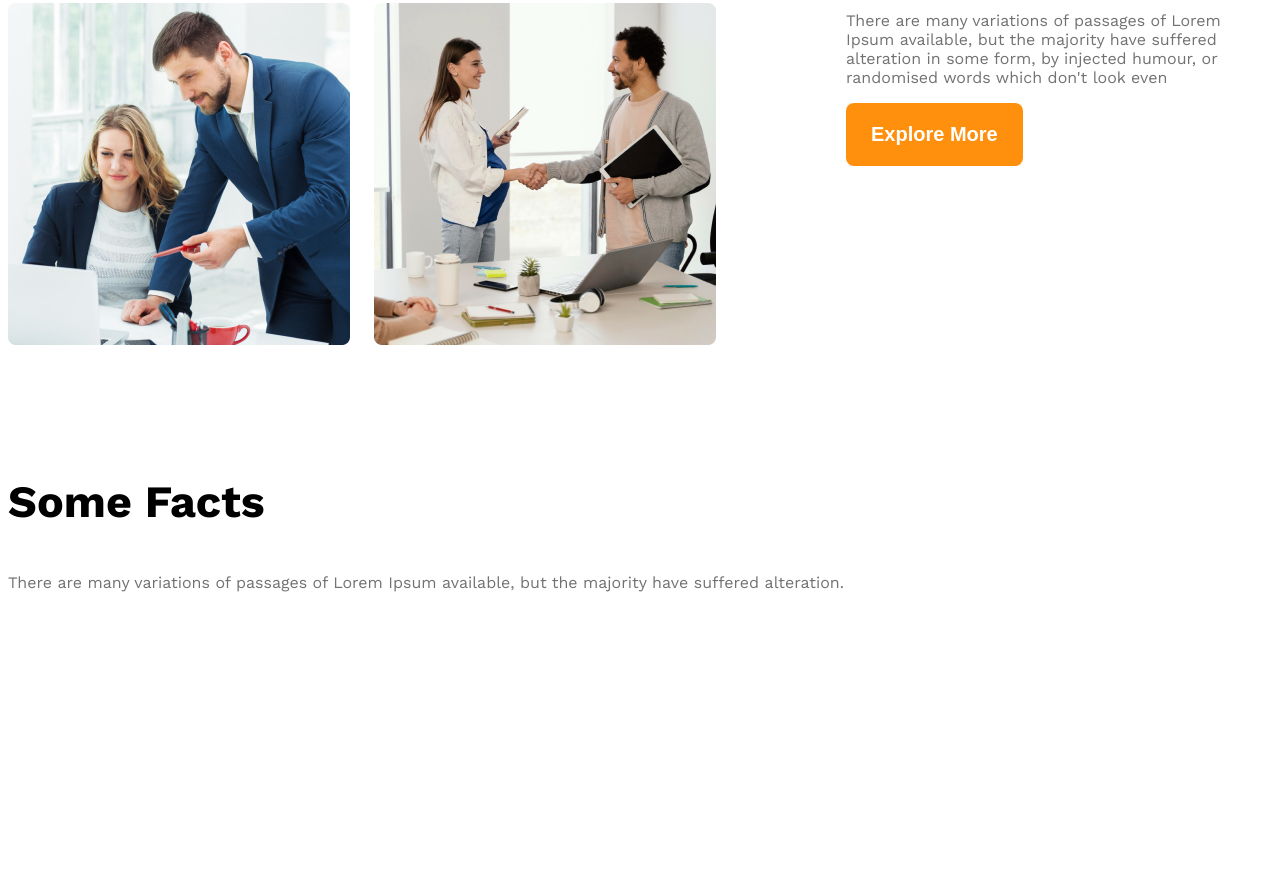
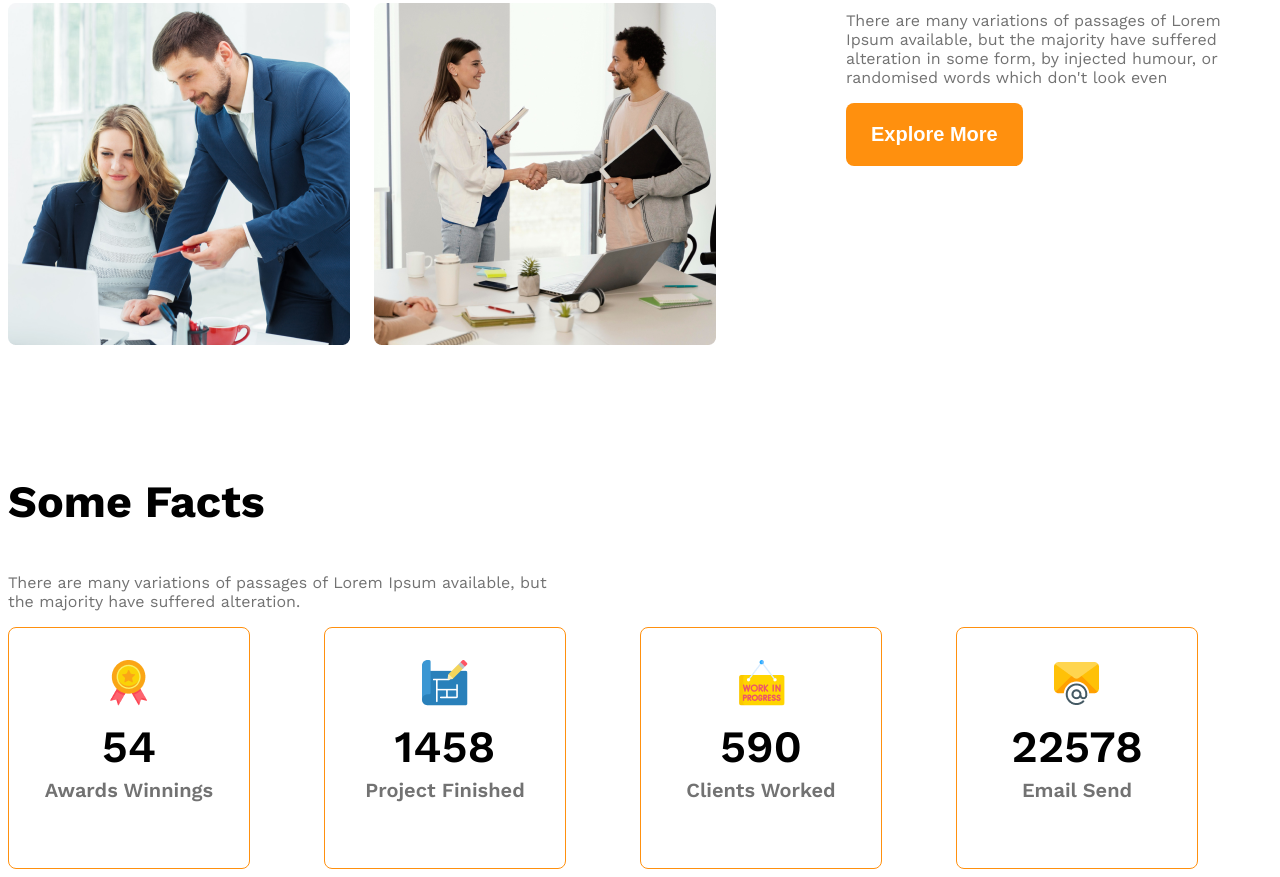
Before and after one commit to shajidebna/g3-architects-website, a plain HTML site: page index.html in a window 1280 px wide. Shown: the part 1677-2554 px from the top of the page. Before the commit the page ends 2450 px from the top, so only its background shows below. Drawn offline with nearby package versions, Linux system fonts and the light colour scheme.

Commit message:
added html and css about some facts

```diff
--- a/index.html
+++ b/index.html
@@ -45,27 +45,38 @@
         <!-- Some Facts -->
          <section>
             <h3 class="section-title">Some Facts</h3>
-            <p class="text-lightgray">There are many variations of passages of Lorem Ipsum available, but the majority have suffered alteration.</p>
-            <div class="fact">
-                <img src="" alt="" class="fact-icon">
-                <h4 class="fact-number"></h4>
-                <h5 class="fact-name"></h5>
+            <p class="text-lightgray fact-description">There are many variations of passages of Lorem Ipsum available, but the majority have suffered alteration.</p>
+          <div class="fact-container">
+             <!-- .fact-card*4>img.fact-icon+h4.fact-number+h5.fact-name -->
+           <div class="fact-card display-flex">
+            <div>
+                <img src="images/icons/ribon.png" alt="" class="fact-icon">
+                <h4 class="fact-number">54</h4>
+                <h5 class="fact-name text-lightgray">Awards Winnings</h5>
             </div>
-            <div class="fact">
-                <img src="" alt="" class="fact-icon">
-                <h4 class="fact-number"></h4>
-                <h5 class="fact-name"></h5>
+       </div>
+       <div class="fact-card display-flex">
+            <div>
+                <img src="images/icons/projects.png" alt="" class="fact-icon">
+                <h4 class="fact-number">1458</h4>
+                <h5 class="fact-name text-lightgray">Project Finished</h5>
             </div>
-            <div class="fact">
-                <img src="" alt="" class="fact-icon">
-                <h4 class="fact-number"></h4>
-                <h5 class="fact-name"></h5>
+       </div>
+       <div class="fact-card display-flex">
+           <div>
+                <img src="images/icons/customers.png" alt="" class="fact-icon">
+                <h4 class="fact-number">590</h4>
+                <h5 class="fact-name text-lightgray">Clients Worked</h5>
+           </div>
+       </div>
+       <div class="fact-card display-flex">
+            <div>
+                <img src="images/icons/email.png" alt="" class="fact-icon">
+                <h4 class="fact-number">22578</h4>
+                <h5 class="fact-name text-lightgray">Email Send</h5>
             </div>
-            <div class="fact">
-                <img src="" alt="" class="fact-icon">
-                <h4 class="fact-number"></h4>
-                <h5 class="fact-name"></h5>
-            </div>
+       </div>
+          </div>
          </section>
     </main>
     <footer>
--- a/styles/architects.css
+++ b/styles/architects.css
@@ -102,6 +102,35 @@
     font-weight: 500;
   }
 
+  /* some facts related styles */
+  .fact-card {
+    border: 1px solid #FF900E;
+    width: 240px;
+    height: 240px;
+    border-radius: 8px;
+    align-items: center;
+    justify-content: center;
+    text-align: center;
+  }
+  .fact-number {
+    font-size: 2.8rem;
+    font-weight: 600;
+    margin-top: 10px;
+    margin-bottom: 5px;
+  }
+  .fact-name {
+    font-size: 1.25rem;
+    font-weight: 600;
+    margin-top: 5px;
+  }
+  .fact-container {
+    display: grid;
+    grid-template-columns: repeat(4, 1fr);
+  }
+  .fact-description {
+    max-width: 540px;
+  }
+
   /* responsive media query */
   @media screen and (max-width: 576px) {
     .navbar,
```
